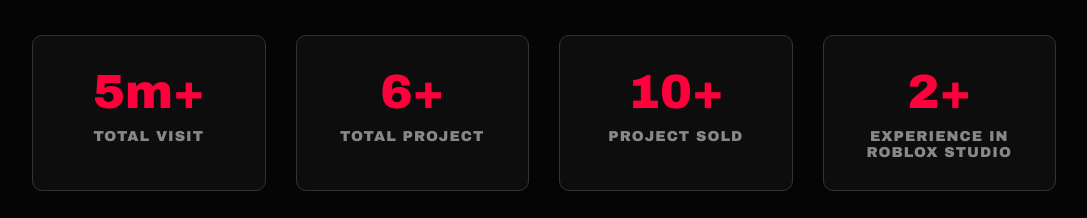
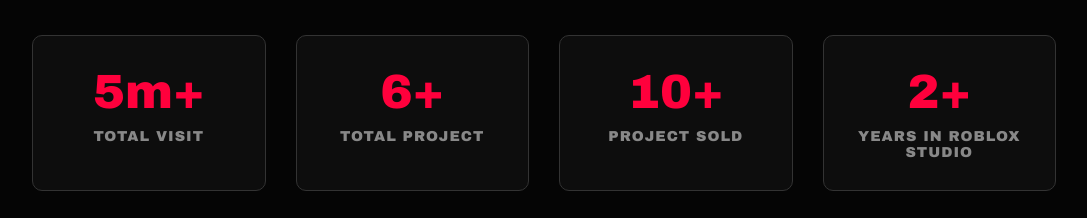
Before and after one commit to bachtiar5/bachtiarporto, a plain HTML site: page index.html in a window 1280 px wide. Shown: the part 1940-2158 px from the top of the page, without its empty margins (96-1183 px from the left). Drawn offline with Linux system fonts and the light colour scheme.

Commit message:
Update index.html

```diff
--- a/index.html
+++ b/index.html
@@ -1826,7 +1826,7 @@
                 </div>
                 <div class="stat-box" data-hover>
                     <div class="stat-number" data-target="2" data-suffix="+">0</div>
-                    <div class="stat-label">EXPERIENCE IN ROBLOX STUDIO</div>
+                    <div class="stat-label">YEARS IN ROBLOX STUDIO</div>
                 </div>
             </div>
 
```
